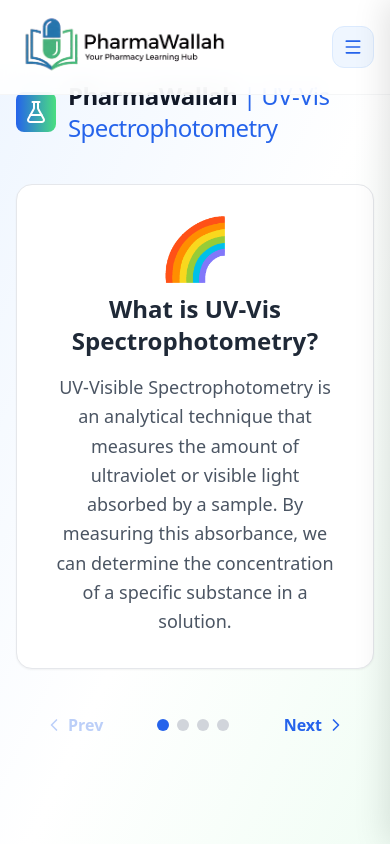
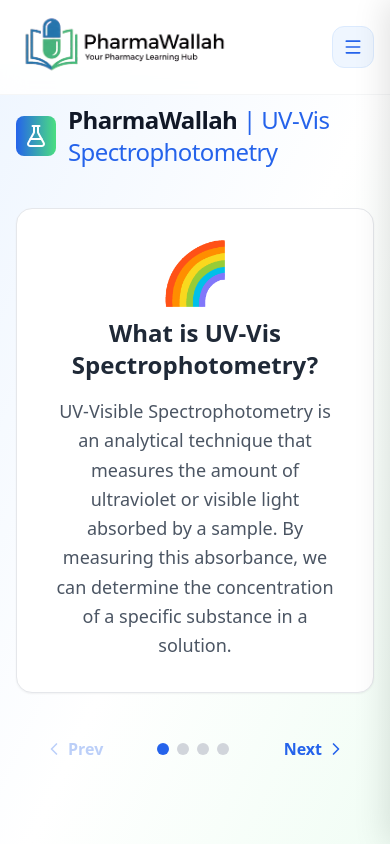
Before and after one commit to umar-hayat-uh/pharma-wallah, a Next.js app: page /simulations/uv-lab in a window 390 px wide. Shown: the top 844 px of the page. Built offline with nearby package versions, Linux system fonts and the light colour scheme.

Commit message:
layout-fix

```diff
--- a/src/app/(site)/simulations/uv-lab/page.tsx
+++ b/src/app/(site)/simulations/uv-lab/page.tsx
@@ -1419,7 +1419,7 @@
     };
 
     return (
-        <div className="min-h-screen bg-gradient-to-br from-blue-50 via-white to-green-50 p-4 md:p-8 font-sans pb-20">
+        <div className="min-h-screen bg-gradient-to-br from-blue-50 via-white to-green-50 p-4 md:p-8 pt-10 font-sans pb-20">
             <header className="max-w-5xl mx-auto mb-8 flex items-center justify-between">
                 <div className="flex items-center gap-3">
                     <div className="bg-gradient-to-r from-blue-600 to-green-400 p-2 rounded-lg text-white"><FlaskConical className="w-6 h-6" /></div>
```
